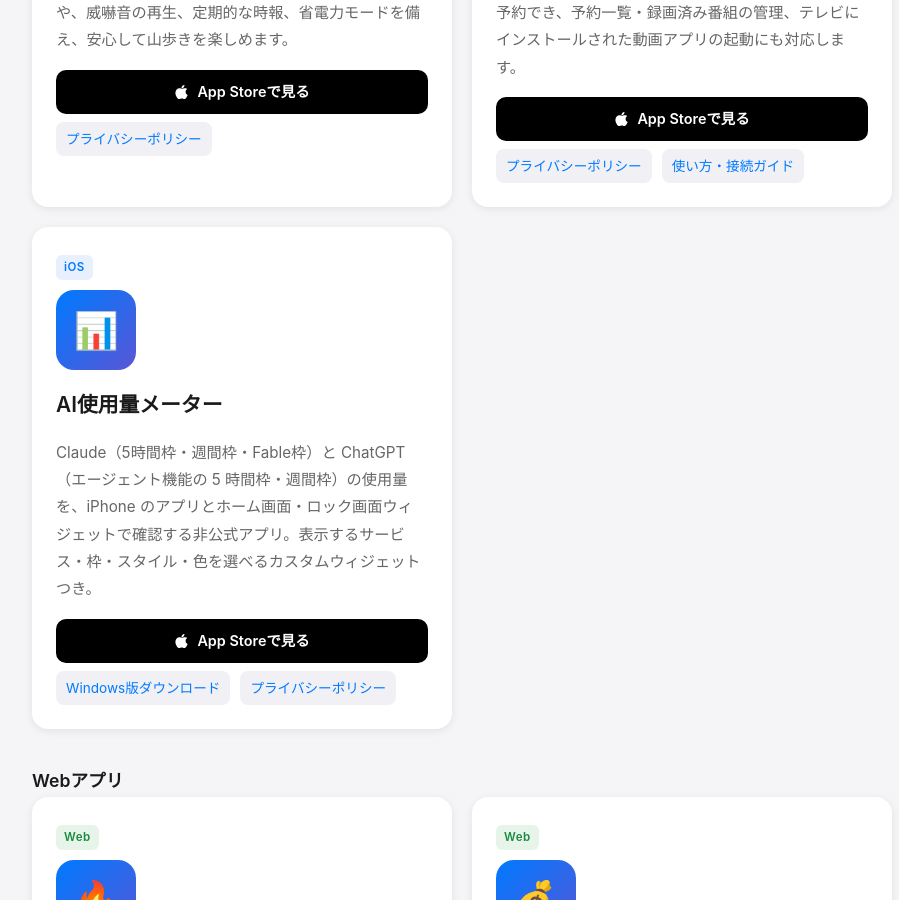
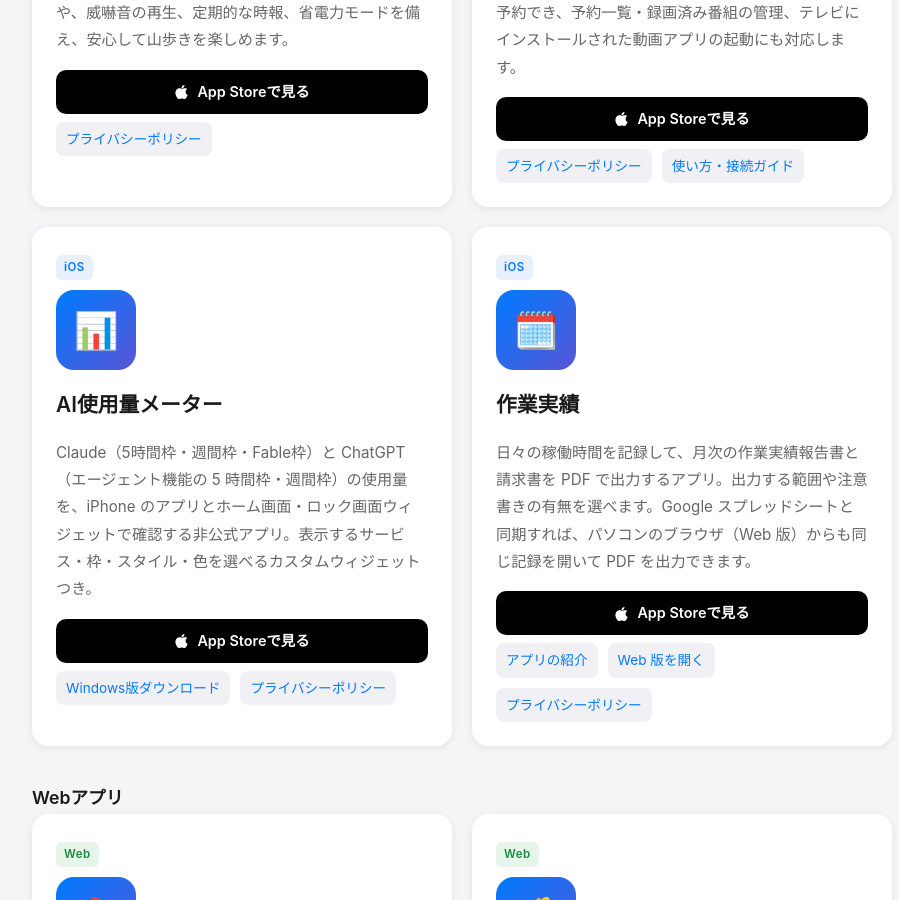
Before and after one commit to wat--/app-policies, a Jekyll site: the page built from index.html, in a window 1280 px wide and 900 px high, scrolled down 3789 px. Shown: the whole window, without its empty margins (178-1077 px from the left). Built offline with Jekyll 4.4.1, drawn with Linux system fonts in a browser that asks for light colours; a script that is not in the unit is left out.

Commit message:
作業実績を公開アプリの一覧に追加、紹介ページに App Store へのリンク
Co-Authored-By: Claude Fable 5.2 <noreply@anthropic.com>

```diff
--- a/apps.json
+++ b/apps.json
@@ -296,5 +296,27 @@
         "url": "apps/ai-usage/privacy-policy.html"
       }
     ]
+  },
+  {
+    "id": "work-report",
+    "name": "作業実績",
+    "type": "ios",
+    "icon": "🗓️",
+    "appStoreUrl": "https://apps.apple.com/jp/app/id6839434949",
+    "description": "日々の稼働時間を記録して、月次の作業実績報告書と請求書を PDF で出力するアプリ。出力する範囲や注意書きの有無を選べます。Google スプレッドシートと同期すれば、パソコンのブラウザ（Web 版）からも同じ記録を開いて PDF を出力できます。",
+    "links": [
+      {
+        "label": "アプリの紹介",
+        "url": "apps/work-report/"
+      },
+      {
+        "label": "Web 版を開く",
+        "url": "apps/work-report/web/"
+      },
+      {
+        "label": "プライバシーポリシー",
+        "url": "apps/work-report/privacy-policy.html"
+      }
+    ]
   }
 ]
--- a/apps/work-report/index.html
+++ b/apps/work-report/index.html
@@ -25,6 +25,7 @@
     <span class="app-badge">iPhone・iPad アプリ</span>
     <h1>作業実績</h1>
     <p>「作業実績」は、日々の稼働時間を記録して、月次の<strong>作業実績報告書</strong>と<strong>請求書</strong>を PDF で出力するアプリです。業務委託やフリーランスで、毎月の報告書と請求書を提出している方に向けて作りました。</p>
+    <p><a href="https://apps.apple.com/jp/app/id6839434949" target="_blank" rel="noopener noreferrer">App Store で「作業実績」を見る</a></p>
 
     <h2>できること</h2>
     <ul>
```
